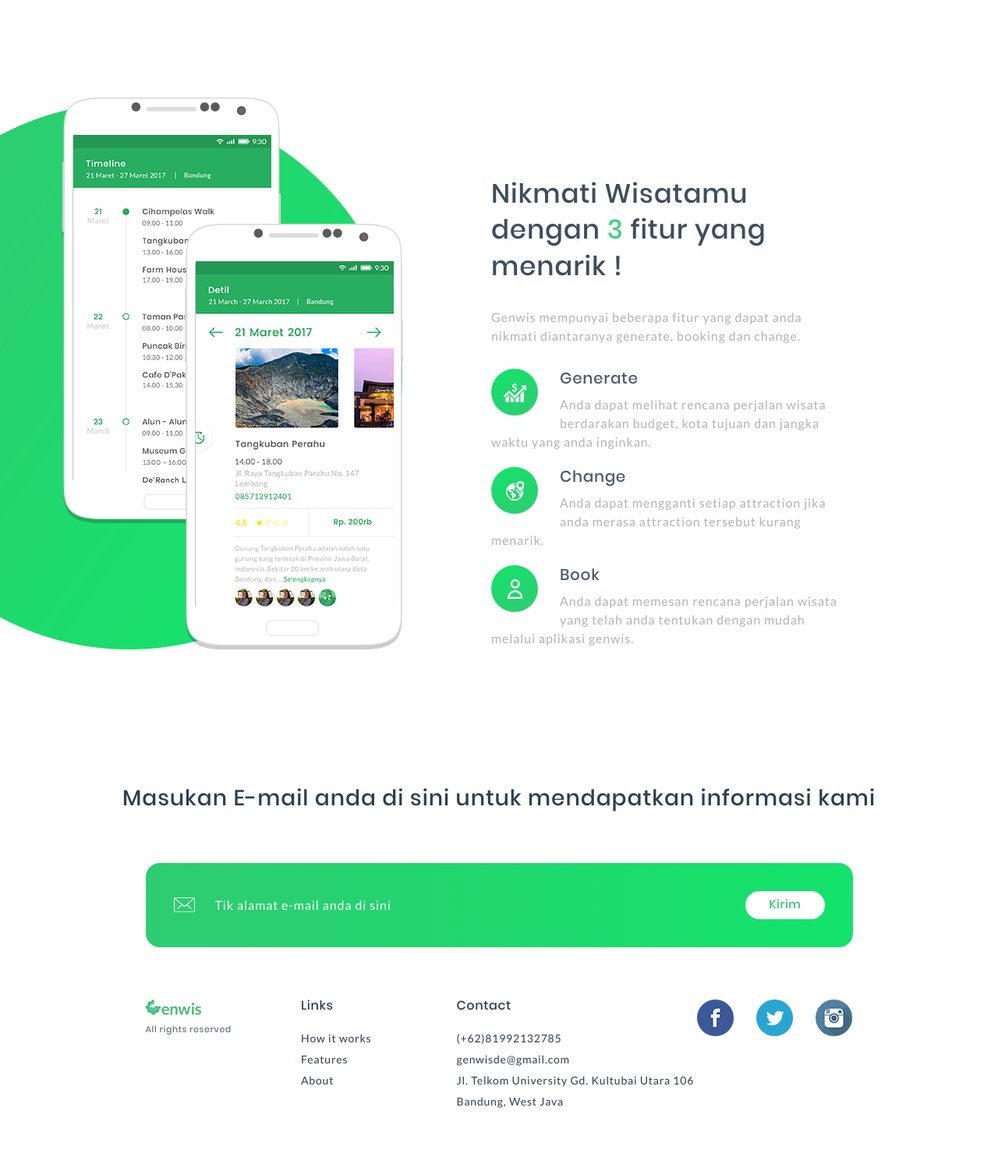
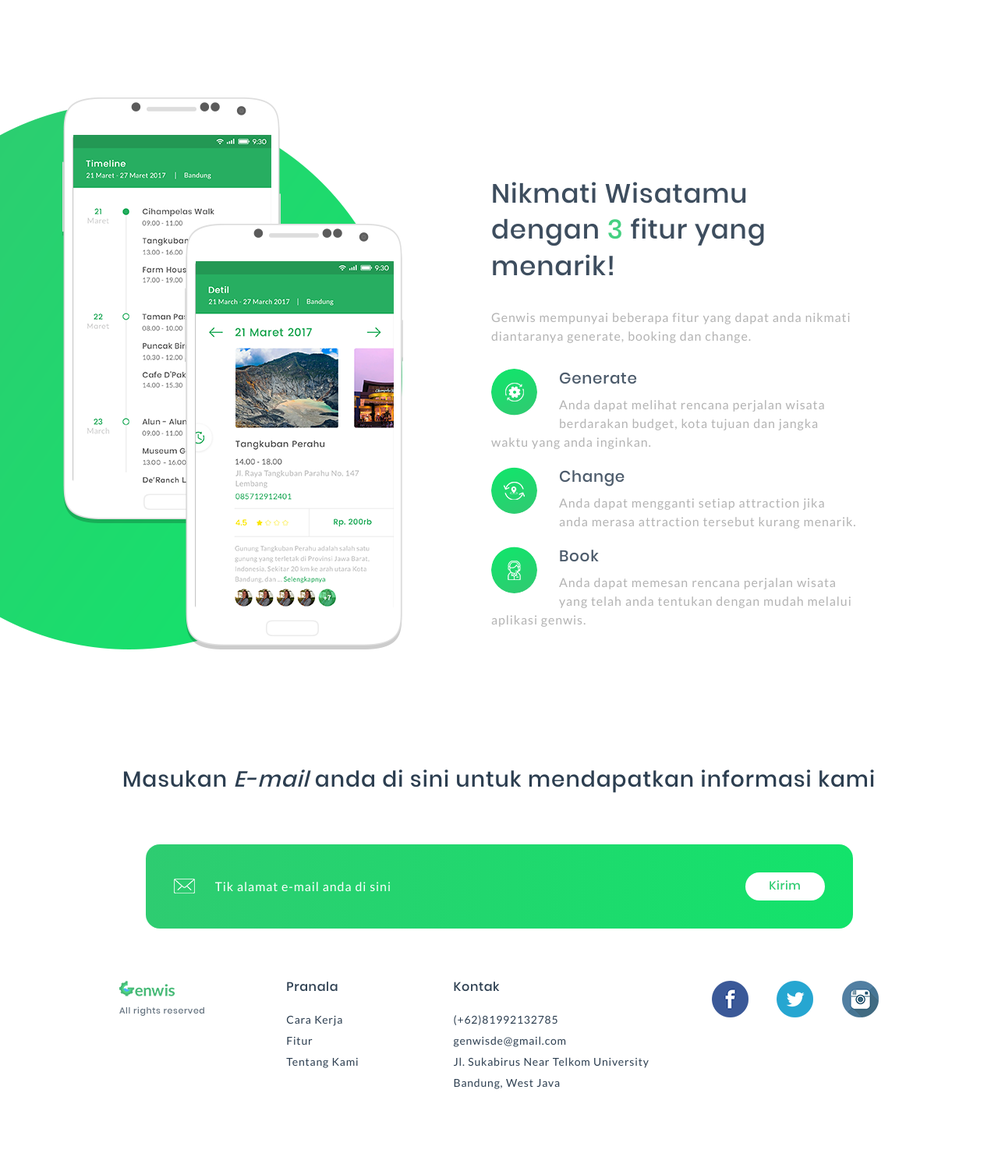
Before and after one commit to Genwis/Frontend, a PHP site: page / in a window 1280 px wide. Shown: the part 1600-3093 px from the top of the page at 78% size. After the commit the page ends 2997 px from the top, so only its background shows below. Run offline with PHP 8.4, Linux system fonts and the light colour scheme; some libraries are stand-ins or nearby versions.

Commit message:
language

```diff
--- a/css/homemicin.css
+++ b/css/homemicin.css
@@ -3,6 +3,15 @@ html{
 }
 body{
 
+}
+i{
+	font-style: italic;
+}
+a{
+text-decoration: none;
+}
+a:hover{
+	text-decoration: underline;
 }
 .full{
 position: relative;
@@ -290,7 +302,7 @@ h2.mailh{
 #features #mai{
 	min-height: 571px;
 	margin-left: 630px;
-	margin-right: 200px;
+	margin-right: 180px;
 }
 #features #mai h2{
 	text-align: left;
@@ -323,40 +335,26 @@ h2.mailh{
 	margin-bottom: 30px;
 }
 #features #mai .bults{
-	width: 60px;
+	width: 59px;
 	height: 60px;
 	float: left;
-	background: linear-gradient(335deg, #2ecc71, #13e36b);
+
 	border-radius: 50%;
 	margin-right: 28px;
-	position: relative;
 }
-#features #mai .bults div{
-top: 0;
-bottom: 0;
-margin: auto;
-position: absolute;
-left: 0;
-right: 0;
+
+#features #mai .bults#vie{
+	background-image: url(../icon/static/generatei.png);
 }
-#features #mai .bults#vie div{
-	background-image: url(../icon/static/stats.png);
-	width: 29px;
-	height: 25px;
+#features #mai .bults#mna{
+	background-image: url(../icon/static/change.png);
 }
-#features #mai .bults#mna div{
-	background-image: url(../icon/static/inter.png);
-	width: 23px;
-	height: 25px;
-}
-#features #mai .bults#mnu div{
-	background-image: url(../icon/static/user.png);
-	width: 19px;
-	height: 25px;
+#features #mai .bults#mnu{
+	background-image: url(../icon/static/book.png);
 }
 
 footer{
-	max-width: 907px;
+	    max-width: 974px;
 	margin: 0 auto;
 	padding-bottom: 67px;
 }
--- a/index.php
+++ b/index.php
@@ -24,7 +24,7 @@ $(document).on('click', 'a[href^="#"]', function (event) {
 <div class="full">
 <div class='bag' id='opener'>
 <nav id='barnav'>
-<div class='juds'>Genpart</div>	<div class='menus'><a href='#howitworks' class='m'>Cara Kerja</a> <a href='#features' class='m'>Fitur</a> <a href='#about' class='m'>Tentang Kami</a><span class='signin whitebut' href='#'>Sign in</span></div>
+<div class='juds'>Genpart</div>	<div class='menus'><a href='#howitworks' class='m'>Cara Kerja</a> <a href='#features' class='m'>Fitur</a> <a href='#about' class='m'>Tentang Kami</a><span class='signin whitebut' href='#'></span></div>
 </nav>
 <div class='ghost'>
 <div class='daleman'>
@@ -36,7 +36,7 @@ Genwis adalah aplkasi mobile yang dapat mengatur rencana perjalanan wisata anda
 <br/>
 berdasarkan kota tujuan, jangka waktu dan budget sesuai dengan yang anda tentukan.
 </p>
-<a href='./login.php' class='getstart'>Mulai Sekarang</a>
+<a href='#' class='getstart'>Mulai Sekarang</a>
 </div>
 </div>
 
@@ -91,25 +91,25 @@ melalu aplikasi Genwis.
 <div class='micin' id='features'>
 <div id='back'></div>
 <div id='mai'>
-<h2>Nikmati Wisatamu dengan <span style='color:#45d081'>3</span> fitur yang menarik !</h2>
+<h2>Nikmati Wisatamu dengan <span style='color:#45d081'>3</span> fitur yang menarik!</h2>
 
 <p id='par1'>
 Genwis mempunyai beberapa fitur yang dapat anda nikmati diantaranya generate, booking dan change.
 </p>
 <div>
-<div class='bults' id='vie'><div></div></div>
+<div class='bults' id='vie'></div>
 <h3>Generate</h3>
 <p>
 Anda dapat melihat rencana perjalan wisata berdarakan budget, kota tujuan dan jangka waktu yang anda inginkan.
 </p>
 <div style='clear:both;'></div>
-<div class='bults' id='mna'><div></div></div>
+<div class='bults' id='mna'></div>
 <h3>Change</h3>
 <p>
 Anda dapat mengganti setiap attraction jika anda merasa attraction tersebut kurang menarik.
 </p>
 <div style='clear:both;'></div>
-<div class='bults' id='mnu'><div></div></div>
+<div class='bults' id='mnu'></div>
 <h3>Book</h3>
 <p>
 Anda dapat memesan rencana perjalan wisata yang telah anda tentukan dengan mudah melalui aplikasi genwis.
@@ -132,19 +132,19 @@ Anda dapat memesan rencana perjalan wisata yang telah anda tentukan dengan mudah
 All rights reserved
 </div>
 <div class='bag'>
-<h3>Links</h3>
+<h3>Pranala</h3>
 <ul>
-<li><a href='#'>How it works</a></li>
-<li><a href='#'>Features</a></li>
-<li><a href='#'>About</a></li>
+<li><a href='#howitworks'>Cara Kerja</a></li>
+<li><a href='#features'>Fitur</a></li>
+<li><a href='#about'>Tentang Kami</a></li>
 </ul>
 </div>
 <div class='bag' id='contact'>
-<h3>Contact</h3>
+<h3>Kontak</h3>
 <ul>
 <li>(+62)81992132785</li>
 <li>genwisde@gmail.com</li>
-<li>Jl. Telkom University Gd. Kultubai Utara 106</li>
+<li>Jl. Sukabirus Near Telkom University</li>
 <li>Bandung, West Java</li>
 </ul>
 </div>
```
Also changed, not shown: other parts of css/homemicin.css (+56 -3 lines), icon/static/book.png (added), icon/static/change.png (added), icon/static/generatei.png (added).
